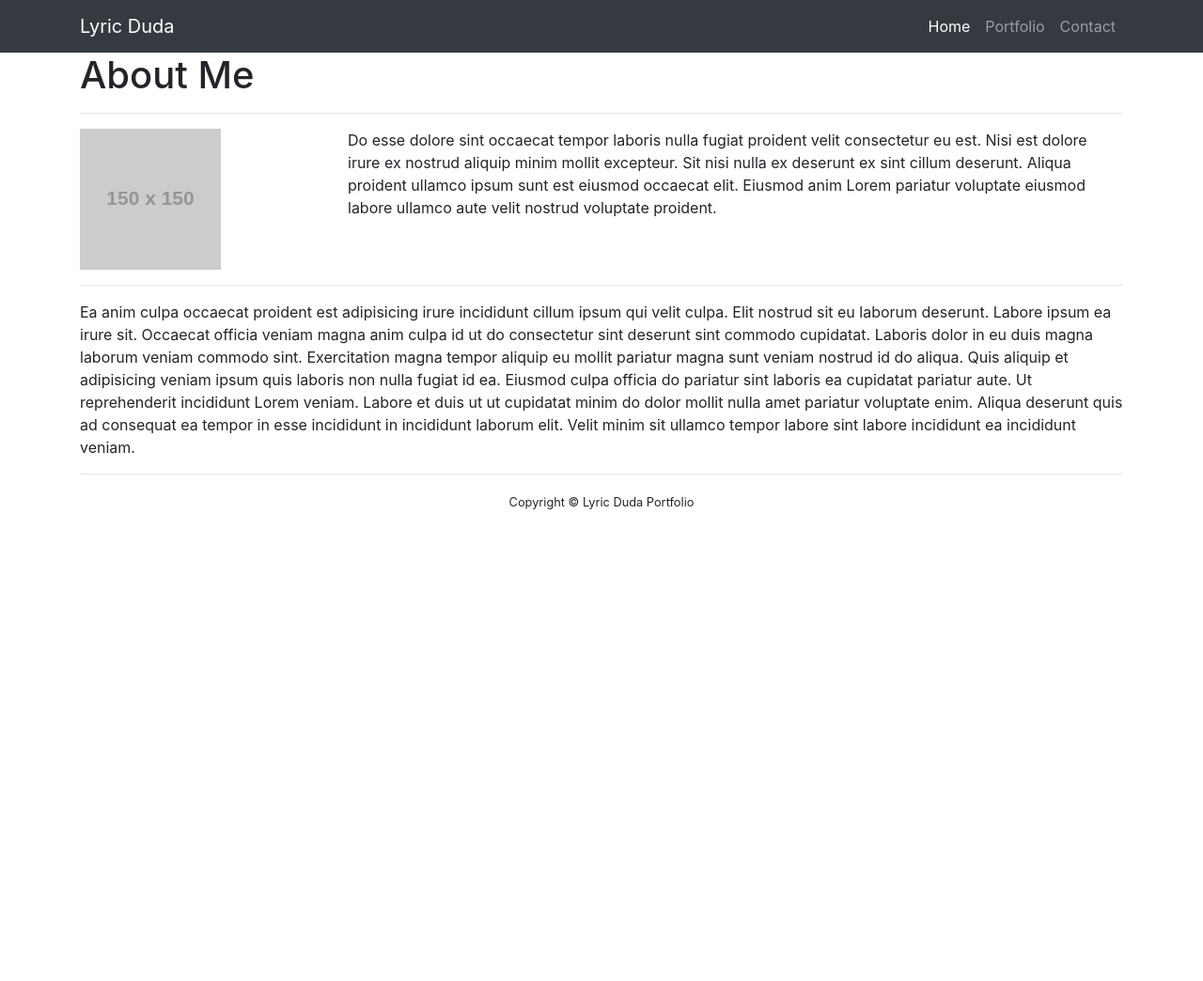
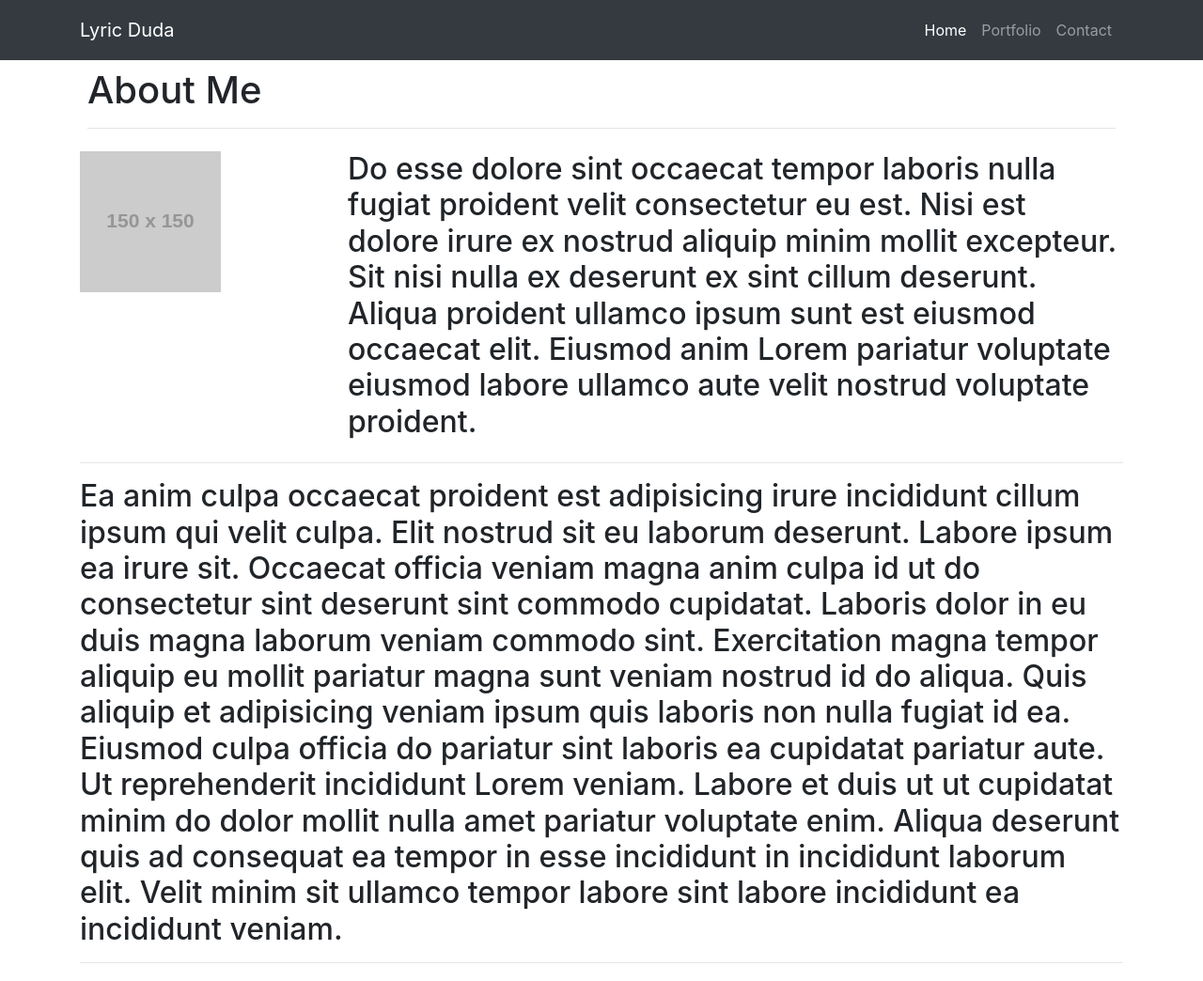
Before and after one commit to Lyricsduda/bootstrapPortfolioWebsite, a plain HTML site: page index.html in a window 1280 px wide. Shown: the top 1044 px of the page at 94% size. Before the commit the page ends 800 px from the top, so only its background shows below. Drawn offline with nearby package versions, Linux system fonts and the light colour scheme; placeholder pictures from the web are drawn by us.

Commit message:
Added padding to about me and nav

```diff
--- a/index.html
+++ b/index.html
@@ -20,7 +20,7 @@
                     <span class="navbar-toggler-icon"></span>
                     </button>
 
-                    <div class="collapse navbar-collapse justify-content-end " id="navbarSupportedContent">
+                    <div class="collapse navbar-collapse justify-content-end p-1 " id="navbarSupportedContent">
                         <ul class="navbar-nav justify-content-end">
                             <li class="nav-item active">
                             <a class="nav-link" href="#">Home <span class="sr-only">(current)</span></a>
@@ -43,7 +43,7 @@
             <div class="container">
                 <div class="row">
                     <div class="col-md-12">
-                        <div class="pageheader">
+                        <div class="pageheader p-2">
                             <h1>About Me</h1>
                             <hr>
                         </div>
@@ -52,12 +52,14 @@
                         <a href="https://placeholder.com"><img src="https://via.placeholder.com/150"></a>
                     </div>
                     <div class="col-md-9">
-                        Do esse dolore sint occaecat tempor laboris nulla fugiat proident velit consectetur eu est. Nisi est dolore irure ex nostrud aliquip minim mollit excepteur. Sit nisi nulla ex deserunt ex sint cillum deserunt. Aliqua proident ullamco ipsum sunt est eiusmod occaecat elit. Eiusmod anim Lorem pariatur voluptate eiusmod labore ullamco aute velit nostrud voluptate proident.
-                    </div>
-                    <div class="col-md-12">
+                        <h2>Do esse dolore sint occaecat tempor laboris nulla fugiat proident velit consectetur eu est. Nisi est dolore irure ex nostrud aliquip minim mollit excepteur. Sit nisi nulla ex deserunt ex sint cillum deserunt. Aliqua proident ullamco ipsum sunt est eiusmod occaecat elit. Eiusmod anim Lorem pariatur voluptate eiusmod labore ullamco aute velit nostrud voluptate proident.
+                        </h2>
+                        </div>
+                    <div class="col-md-12 ">
                         <hr>
-                        Ea anim culpa occaecat proident est adipisicing irure incididunt cillum ipsum qui velit culpa. Elit nostrud sit eu laborum deserunt. Labore ipsum ea irure sit. Occaecat officia veniam magna anim culpa id ut do consectetur sint deserunt sint commodo cupidatat. Laboris dolor in eu duis magna laborum veniam commodo sint.
+                        <h2>Ea anim culpa occaecat proident est adipisicing irure incididunt cillum ipsum qui velit culpa. Elit nostrud sit eu laborum deserunt. Labore ipsum ea irure sit. Occaecat officia veniam magna anim culpa id ut do consectetur sint deserunt sint commodo cupidatat. Laboris dolor in eu duis magna laborum veniam commodo sint.
                         Exercitation magna tempor aliquip eu mollit pariatur magna sunt veniam nostrud id do aliqua. Quis aliquip et adipisicing veniam ipsum quis laboris non nulla fugiat id ea. Eiusmod culpa officia do pariatur sint laboris ea cupidatat pariatur aute. Ut reprehenderit incididunt Lorem veniam. Labore et duis ut ut cupidatat minim do dolor mollit nulla amet pariatur voluptate enim. Aliqua deserunt quis ad consequat ea tempor in esse incididunt in incididunt laborum elit. Velit minim sit ullamco tempor labore sint labore incididunt ea incididunt veniam.
+                        </h2>
                         <hr>
                     </div>
                 </div>
```
